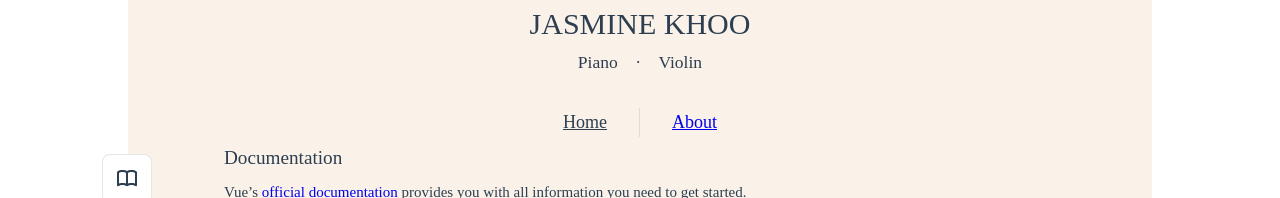
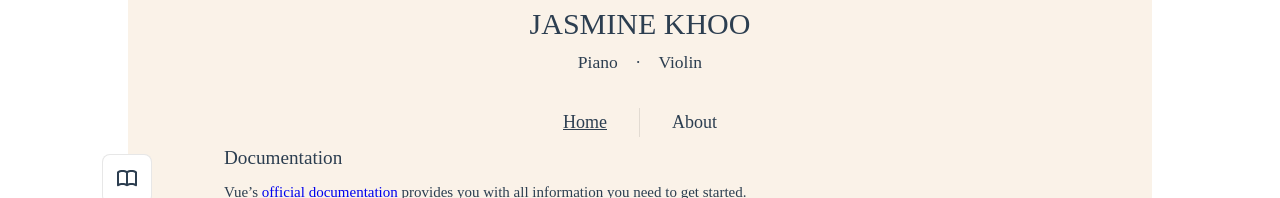
Before and after one commit to wowweijie/JasmineMusicWeb, a Vue app: page / in a window 1280 px wide. Shown: the top 198 px of the page. Built offline with nearby package versions, Linux system fonts and the light colour scheme.

Commit message:
NavBar underline

```diff
--- a/src/components/NavBar.vue
+++ b/src/components/NavBar.vue
@@ -8,7 +8,7 @@ const stickyNav = ref(false);
 function handleScroll(event) {
   // Any code to be executed when the window is scrolled
   // console.log("calling handleScroll");
-  if (window.scrollY > 75){
+  if (window.scrollY > 150){
     // console.log("sticky");
     stickyNav.value = true;
   }
@@ -35,6 +35,15 @@ onMounted(() => {
 </template>
 
 <style scoped>
+a {
+  text-decoration: none;
+  color: inherit;
+}
+
+a.router-link-active {
+  text-decoration: underline;
+}
+
 nav {
   font-size: 18px;
   text-align: center;
```
